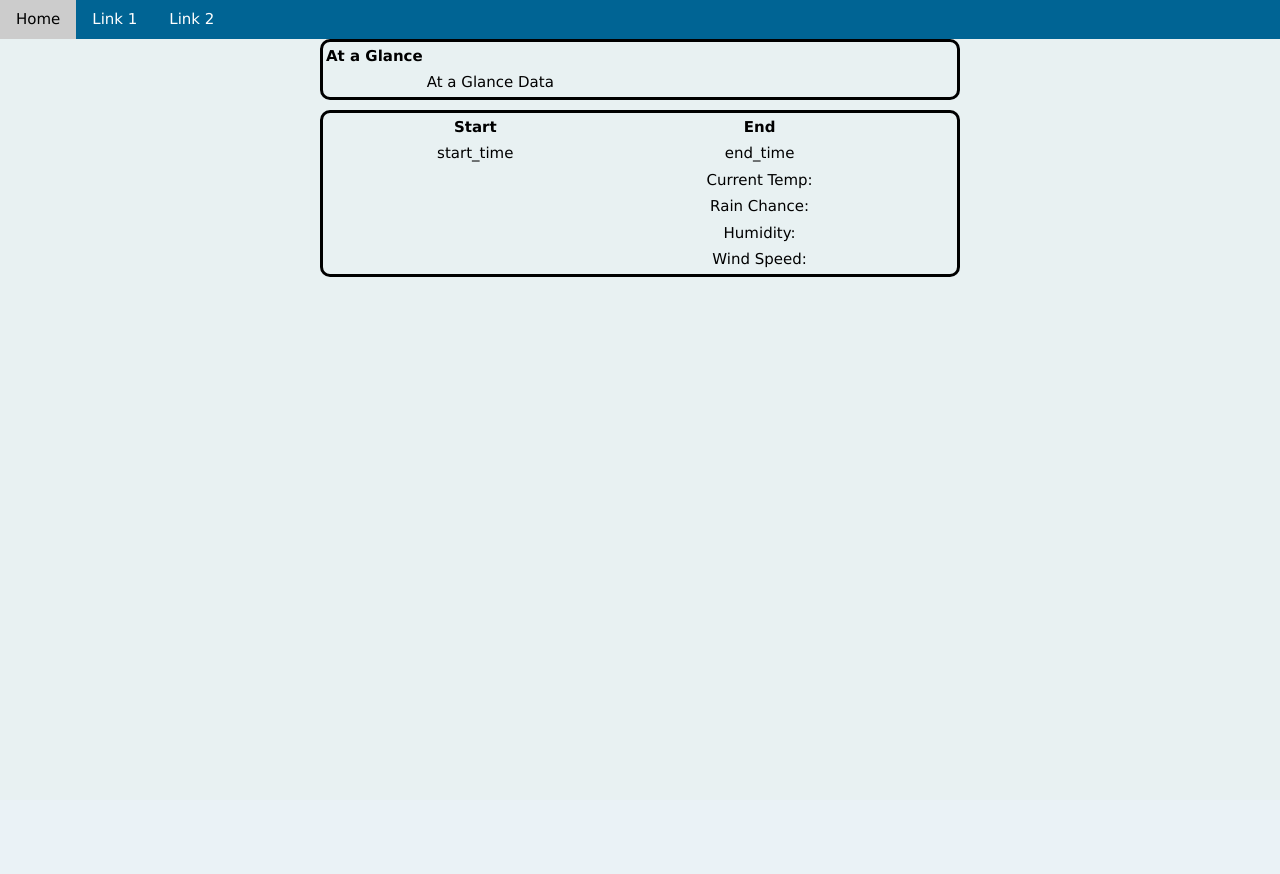
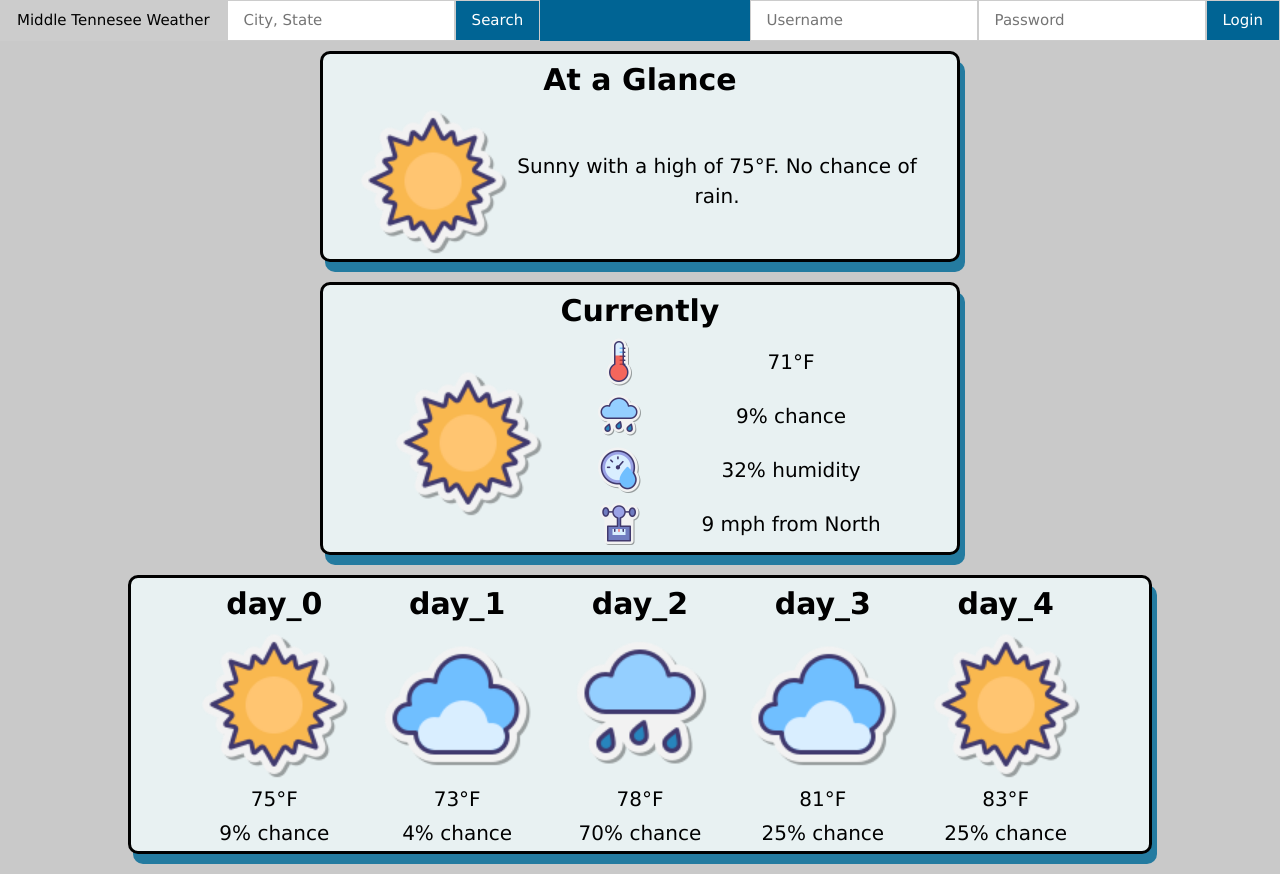
Before and after one commit to espeon/mtweather, a PHP site: page /MTW.php in a window 1280 px wide. Before the commit the page ends 277 px from the top, so only its background shows below. Run offline with PHP 8.4, Linux system fonts and the light colour scheme; some libraries are stand-ins or nearby versions.

Commit message:
Added, i believe, all the elements and some styling alongside icons and test data.

```diff
--- a/MTW.css
+++ b/MTW.css
@@ -4,30 +4,66 @@
     --cerulean:       #247ba0ff;
     --celestial-blue: #1b98e0ff;
     --alice-blue:     #e8f1f2ff;
+    --grey:           #c9c9c9
 */
 
 body {
-    background-color: #e8f1f2ff;
+    background-color: #c9c9c9;
 }
 
 .w3-bar {
     background-color: #006494ff;
+    margin: auto;
 }
 
-.w3-bar-item {
+.w3-bar a {
     color: white;
 }
 
-#current_hr, #glance_hr {
+
+#current, #glance{
     margin: auto;
     width: 50%;
     border: 3px solid black;
     text-align: center;
-    margin-bottom: 10px;
+    margin-bottom: 20px;
+    margin-top: 10px;
     border-radius: 10px;
+    background-color: #e8f1f2ff;
+    box-shadow: 5px 10px #247ba0ff;
 }
 
-#current_hr table {
+#five_day {
+    margin: auto;
+    width: 80%;
+    border: 3px solid black;
+    text-align: center;
+    margin-bottom: 20px;
+    margin-top: 10px;
+    border-radius: 10px;
+    background-color: #e8f1f2ff;
+    box-shadow: 5px 10px #247ba0ff;
+}
+
+#glance table {
     margin: auto;
     width: 90%;
 }
+
+#current table {
+    margin: auto;
+    width: 90%;
+}
+
+#five_day table {
+    margin: auto;
+    width: 90%;
+}
+
+th {
+    font-size: 30px;
+}
+
+td {
+    font-size: 20px;
+}
--- a/MTW.js
+++ b/MTW.js
@@ -49,13 +49,8 @@ async function mtsuWeather()
 	//console.log("Long Period number " + longLocal[i].number);
 	//console.log(longLocal[i]);
     }
-  console.log(hourlyLocal[0].temperature);
-  console.log(longLocal[0].temperature)
 
-  //document.getElementById("test").innerHTML= longLocal[0].temperature;
-
-
-
+    // console.log(hourlyLocal[0].temperature);
 }
 
 //user location based weather
@@ -288,13 +283,56 @@ async function getCoordinates(city, state) {
 }
 
 
+$(document).ready(() => {
+    // mtsuWeather()
+    $("#glance_data").html(test_data["glance"])
+    $("#glance_icon").prop('src', weather_icons["sunny"])
+
+    $("#current_icon").prop('src', weather_icons["sunny"])
+    $("#current_temp").html(test_data["current"][4] + "&deg" + test_data["current"][5])
+    $("#current_rain_chance").html(100*test_data["current"][6] + "% chance")
+    $("#current_humidity").html(100*test_data["current"][8] + "% humidity")
+    $("#current_wind_speed").html(test_data["current"][9] + " " + test_data["current"][10])
+
+    $("#img_0").prop('src', weather_icons["sunny"])
+    $("#img_1").prop('src', weather_icons["cloudy"])
+    $("#img_2").prop('src', weather_icons["rain"])
+    $("#img_3").prop('src', weather_icons["cloudy"])
+    $("#img_4").prop('src', weather_icons["sunny"])
+    $("#high_0").html(test_data["five_day"][0][4] + "&deg" + test_data["five_day"][0][5])
+    $("#high_1").html(test_data["five_day"][1][4] + "&deg" + test_data["five_day"][1][5])
+    $("#high_2").html(test_data["five_day"][2][4] + "&deg" + test_data["five_day"][2][5])
+    $("#high_3").html(test_data["five_day"][3][4] + "&deg" + test_data["five_day"][3][5])
+    $("#high_4").html(test_data["five_day"][4][4] + "&deg" + test_data["five_day"][4][5])
+    $("#rain_chance_0").html(100*test_data["five_day"][0][6] + "% chance")
+    $("#rain_chance_1").html(100*test_data["five_day"][1][6] + "% chance")
+    $("#rain_chance_2").html(100*test_data["five_day"][2][6] + "% chance")
+    $("#rain_chance_3").html(100*test_data["five_day"][3][6] + "% chance")
+    $("#rain_chance_4").html(100*test_data["five_day"][4][6] + "% chance")
 
 
 
-//mtsuWeather();
+})
 
-directedWeather('Nashville','Tennessee');
+let test_data = {
+    "glance": "Sunny with a high of 75&degF. No chance of rain.",
+    //          0      1        2        3    4   5     6   7    8        9          10            11               12
+    "current": [1, "6:00pm", "7:00pm", true, 71, "F", 0.09, 40, 0.32, "9 mph", "from North", "short forecast", "detailed forecast"],
+    //
+    "five_day": [
+    //   0     1          2         3    4   5     6    7    8     9           10              11               12
+        [1, "12:00am", "11:59pm", true, 75, "F", 0.09, 40, 0.32, "9 mph", "from North", "short forecast", "detailed forecast"],
+        [2, "12:00am", "11:59pm", true, 73, "F", 0.04, 47, 0.47, "4 mph", "from Northeast", "short forecast", "detailed forecast"],
+        [3, "12:00am", "11:59pm", true, 78, "F", 0.7, 52, 0.52, "15 mph", "from South", "short forecast", "detailed forecast"],
+        [4, "12:00am", "11:59pm", true, 81, "F", 0.25, 51, 0.51, "17 mph", "from South", "short forecast", "detailed forecast"],
+        [5, "12:00am", "11:59pm", true, 83, "F", 0.25, 47, 0.47, "14 mph", "from South", "short forecast", "detailed forecast"]
+    ]
+}
 
-
-
-//console.log(longPeriodData);
+let weather_icons = {
+    "cloudy": "./weather_icons/cloudy.png",
+    "moon": "./weather_icons/moon.png",
+    "rain": "./weather_icons/rain.png",
+    "snow": "./weather_icons/snow.png",
+    "sunny": "./weather_icons/sunny.png"
+}
--- a/MTW.php
+++ b/MTW.php
@@ -3,7 +3,7 @@
 <head>
     <meta charset="UTF-8">
     <meta name="viewport" content="width=device-width, initial-scale=1.0">
-    <title>M.T.W.</title>
+    <title>M.T. Weather</title>
 
     <script src="https://cdnjs.cloudflare.com/ajax/libs/jsonld/1.0.0/jsonld.min.js"></script>
     <script src="https://ajax.googleapis.com/ajax/libs/jquery/3.7.1/jquery.min.js"></script>
@@ -16,49 +16,64 @@
 
 <body>
     <div class="w3-bar">
-        <a href="#" class="w3-bar-item w3-button">Home</a>
-        <a href="#" class="w3-bar-item w3-button">Link 1</a>
-        <a href="#" class="w3-bar-item w3-button">Link 2</a>
+        <a href="#" class="w3-bar-item w3-button w3-border">Middle Tennesee Weather</a>
+        <input type="text" class="w3-bar-item w3-input w3-border" placeholder="City, State">
+        <a href="#" class="w3-bar-item w3-button w3-border">Search</a>
+        <a href="#" class="w3-bar-item w3-button w3-right w3-border">Login</a>
+        <input type="text" class="w3-bar-item w3-input w3-right w3-border" placeholder="Password" name="password">
+        <input type="text" class="w3-bar-item w3-input w3-right w3-border" placeholder="Username" name="username">
+
     </div>
-    <div id="glance_hr">
+    <div id="glance">
         <table>
             <tr>
-                <th>At a Glance</th>
+                <th colspan="2">At a Glance</th>
             </tr>
             <tr>
-                <td><img src="" alt=""></td> <td>At a Glance Data</td>
+                <td><img src="./weather_icons/cloudy.png" alt="" width="150px" id="glance_icon"></td> <td id="glance_data">glance_data</td>
             </tr>
         </table>
 
     </div>
 
-    <div id="current_hr">
+    <div id="current">
         <table>
             <tr>
-                <th>Start</th> <th>End</th>
+                <th colspan="3">Currently</th>
             </tr>
             <tr>
-                <td id="start_time">start_time</td> <td id="end_time">end_time</td>
+                <td rowspan="4"><img src="./weather_icons/sunny.png" alt="" width="150px" id="current_icon"></td> <td><img src="./weather_icons/thermometer.png" alt="" width="50px"></td> <td id="current_temp">current_temp</td>
             </tr>
             <tr>
-                <td rowspan="4"><img src="" alt=""></td> <td>Current Temp:</td>
+                <td><img src="./weather_icons/rain.png" alt="" width="50px"></td> <td id="current_rain_chance">current_rain_chance</td>
             </tr>
             <tr>
-                <td>Rain Chance: </td>
+                <td><img src="./weather_icons/humidity.png" alt="" width="50px"></td> <td id="current_humidity">current_humidity</td>
             </tr>
             <tr>
-                <td>Humidity: </td>
-            </tr>
-            <tr>
-                <td>Wind Speed: </td>
+                <td><img src="./weather_icons/wind-gauge.png" alt="" width="50px"></td> <td id="current_wind_speed">current_wind_speed</td>
             </tr>
 
         </table>
 
     </div>
 
-    <div id="TBD_hr">
+    <div id="five_day">
+        <table>
+            <tr>
+                <th id="day_0">day_0</th> <th id="day_1">day_1</th> <th id="day_2">day_2</th> <th id="day_3">day_3</th> <th id="day_4">day_4</th>
+            </tr>
+            <tr>
+                <td> <img src="./weather_icons/cloudy.png" alt="" width="150px" id="img_0"> </td> <td> <img src="./weather_icons/sunny.png" alt="" width="150px" id="img_1"> </td> <td> <img src="./weather_icons/sunny.png" alt="" width="150px" id="img_2"> </td> <td> <img src="./weather_icons/sunny.png" alt="" width="150px" id="img_3"> </td> <td> <img src="./weather_icons/sunny.png" alt="" width="150px" id="img_4"> </td>
+            </tr>
+            <tr>
+                <td id="high_0">high_0</td> <td id="high_1">high_1</td> <td id="high_2">high_2</td> <td id="high_3">high_3</td> <td id="high_4">high_4</td>
+            </tr>
+            <tr>
+                <td id="rain_chance_0">rain_chance_0</td> <td id="rain_chance_1">rain_chance_1</td> <td id="rain_chance_2">rain_chance_2</td> <td id="rain_chance_3">rain_chance_3</td> <td id="rain_chance_4">rain_chance_4</td>
+            </tr>
+        </table>
+    </div>
 
-    </div>
 </body>
 </html>
```
Also changed, not shown: weather_icons/cloudy.png (added), weather_icons/humidity.png (added), weather_icons/moon.png (added), weather_icons/question-mark.png (added), weather_icons/rain.png (added), weather_icons/snow.png (added), weather_icons/sunny.png (added), weather_icons/thermometer.png (added), weather_icons/wind-gauge.png (added).
